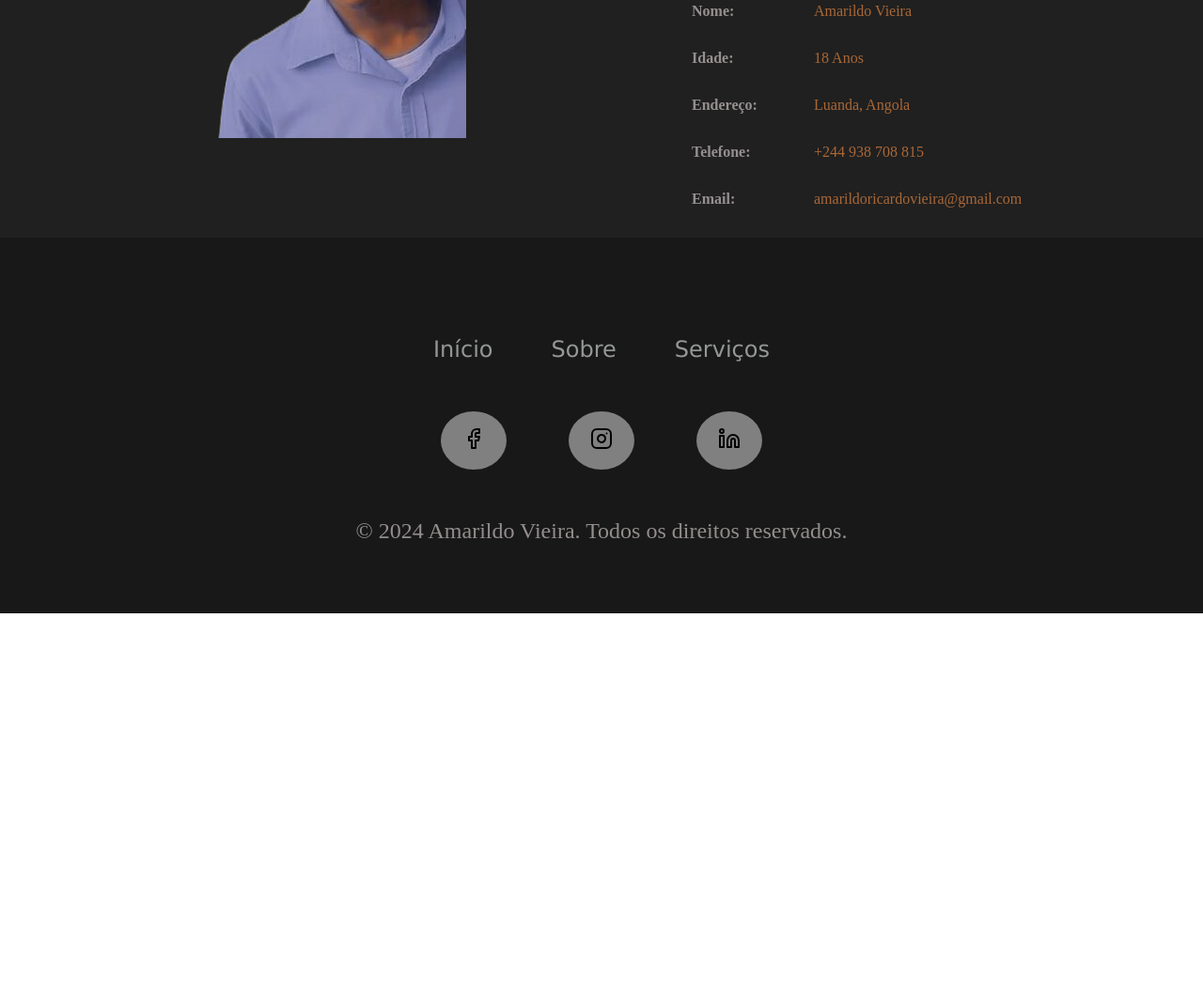
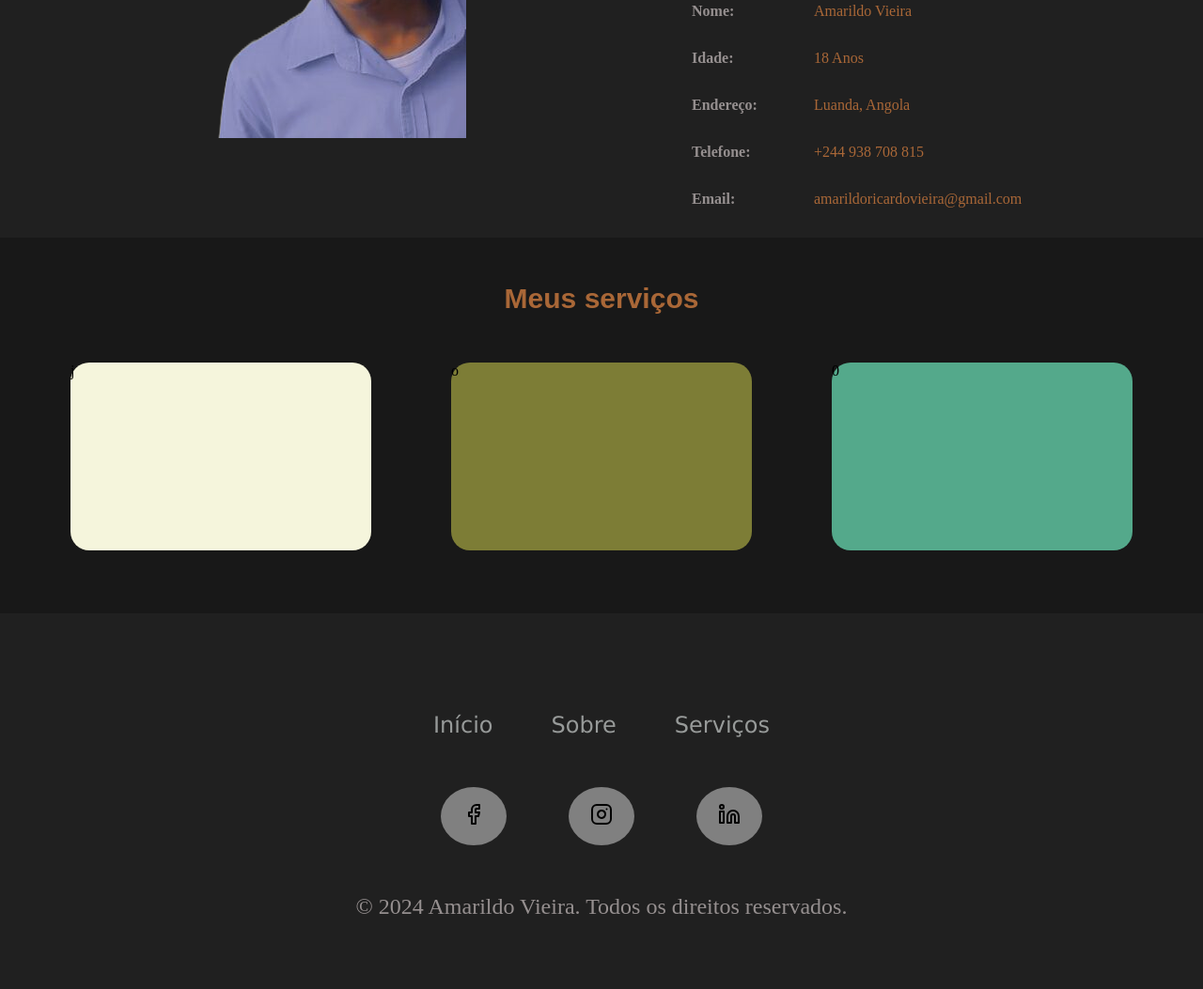
Before and after one commit to amarildovieira1/PORTF-LIO, a plain HTML site: page index.html in a window 1280 px wide. Shown: the part 1347-2400 px from the top of the page at 94% size. Before the commit the page ends 2000 px from the top, so only its background shows below. Drawn offline with Linux system fonts and the light colour scheme.

Commit message:
Adicionei as div's que irão retornar os serviços que posso prestar aos leitores

```diff
--- a/index.css
+++ b/index.css
@@ -71,6 +71,8 @@ a:hover{
 }
 
 
+
+
 /* Estilo da Primeira secção */
 #secs{
     background-color:var(--color4);
@@ -125,9 +127,27 @@ span{
 
 
 /* Estilo da Terceira secção */
+#sect{
+    background-color: var(--color0);
+    height: 50vh;
+}
+#actividade{
+    display: flex;
+    justify-content: center;
+    margin-top: 4%;
+    gap: 85px;
+}
+#actividade >div{
+    height: 25vh;
+    width: 25vw;
+    border-radius: 20px;
+}
+
+
+/* Rodapé */
 footer{
     display: flex;
-    background-color: #181818;
+    background-color:var(--color4);
     color: var(--color1);
     justify-content: center;
     height: 50vh;
--- a/index.html
+++ b/index.html
@@ -69,6 +69,24 @@
     </section>
 
 
+    <section id="sect">
+
+        <h3>
+            Meus serviços
+        </h3>
+
+
+        <article id="actividade">
+            <div style="background-color: beige;">j</div>
+            <div style="background-color: rgb(125, 125, 54);">o</div>
+            <div style="background-color: rgb(84, 169, 139);">0</div>
+        </article>
+
+
+
+    </section>
+
+
     <footer>
        <article>
            <section id="part1">
```
